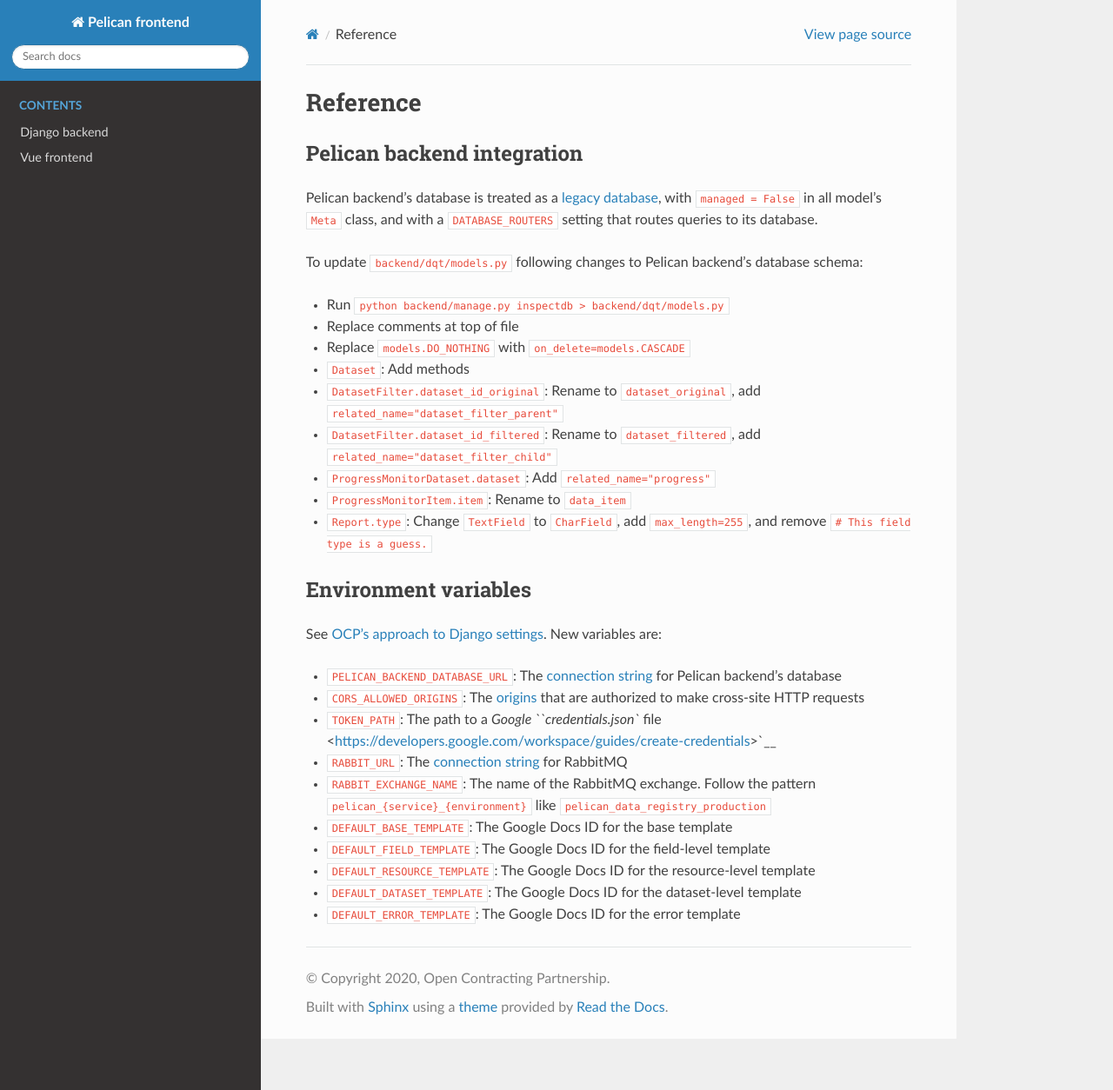
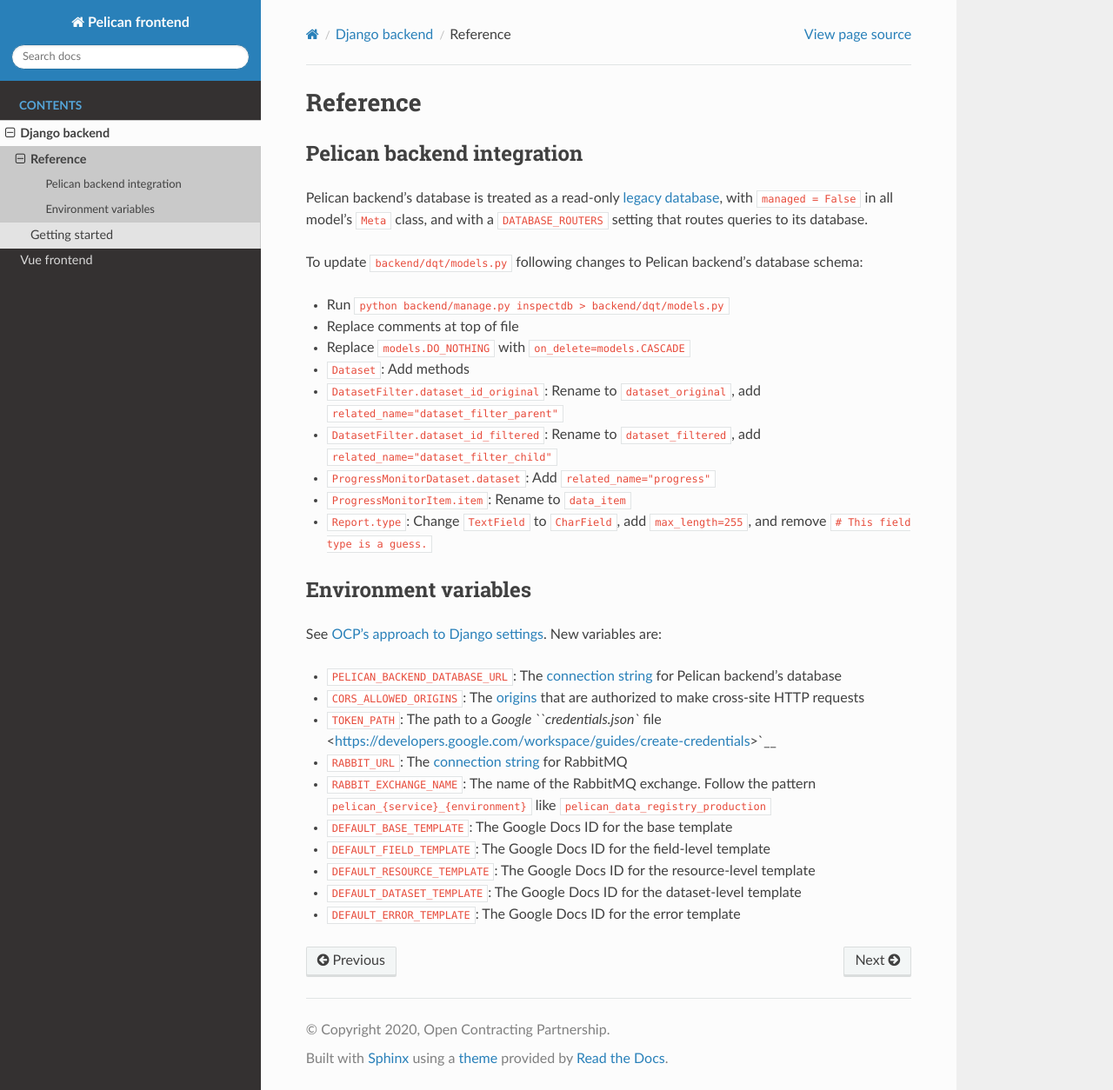
Before and after one commit to open-contracting/pelican-frontend, a Sphinx documentation site: the page built from docs/backend/reference.rst, in a window 1280 px wide and 1254 px high. Shown: the whole window at 87% size. Built offline with Sphinx 7.4.7 and the Read the Docs theme 2.0.0, drawn with Linux system fonts in a browser that asks for light colours.

Commit message:
docs: Copy-edit

```diff
--- a/README.rst
+++ b/README.rst
@@ -1,6 +1,6 @@
 |Build Status| |Coverage Status|
 
-Pelican frontend reports results from `Pelican backend <https://pelican-backend.readthedocs.io/en/latest>`__. It has a Django backend that provides an API to the data in Pelican backend, and a Vue frontend that reports results to users.
+Pelican frontend reports results from `Pelican backend <https://pelican-backend.readthedocs.io/en/latest>`__. It has a Django backend that provides an API to the data in Pelican backend, and a Vue frontend that displays results to users.
 
 (If you are viewing this on GitHub, open the `full documentation <https://pelican-frontend.readthedocs.io/>`__ for additional details.)
 
--- a/docs/backend/index.rst
+++ b/docs/backend/index.rst
@@ -2,6 +2,11 @@
 ==============
 
 All commands must be run from the ``backend/`` directory.
+
+.. toctree::
+   :maxdepth: 2
+
+   reference
 
 Getting started
 ---------------
--- a/docs/backend/reference.rst
+++ b/docs/backend/reference.rst
@@ -4,9 +4,9 @@
 Pelican backend integration
 ---------------------------
 
-Pelican backend’s database is treated as a `legacy database <https://docs.djangoproject.com/en/3.2/howto/legacy-databases/>`__, with ``managed = False`` in all model’s ``Meta`` class, and with a ``DATABASE_ROUTERS`` setting that routes queries to its database.
+Pelican backend's database is treated as a read-only `legacy database <https://docs.djangoproject.com/en/3.2/howto/legacy-databases/>`__, with ``managed = False`` in all model's ``Meta`` class, and with a ``DATABASE_ROUTERS`` setting that routes queries to its database.
 
-To update ``backend/dqt/models.py`` following changes to Pelican backend’s database schema:
+To update ``backend/dqt/models.py`` following changes to Pelican backend's database schema:
 
 -  Run ``python backend/manage.py inspectdb > backend/dqt/models.py``
 -  Replace comments at top of file
@@ -21,9 +21,9 @@
 Environment variables
 ---------------------
 
-See `OCP’s approach to Django settings <https://ocp-software-handbook.readthedocs.io/en/latest/python/django.html#settings>`__. New variables are:
+See `OCP's approach to Django settings <https://ocp-software-handbook.readthedocs.io/en/latest/python/django.html#settings>`__. New variables are:
 
--  ``PELICAN_BACKEND_DATABASE_URL``: The `connection string <https://github.com/kennethreitz/dj-database-url#url-schema>`__ for Pelican backend’s database
+-  ``PELICAN_BACKEND_DATABASE_URL``: The `connection string <https://github.com/kennethreitz/dj-database-url#url-schema>`__ for Pelican backend's database
 -  ``CORS_ALLOWED_ORIGINS``: The `origins <https://github.com/adamchainz/django-cors-headers#cors_allowed_origins-sequencestr>`__ that are authorized to make cross-site HTTP requests
 -  ``TOKEN_PATH``: The path to a `Google ``credentials.json`` file <https://developers.google.com/workspace/guides/create-credentials>`__
 -  ``RABBIT_URL``: The `connection string <https://pika.readthedocs.io/en/stable/examples/using_urlparameters.html#using-urlparameters>`__ for RabbitMQ
```
